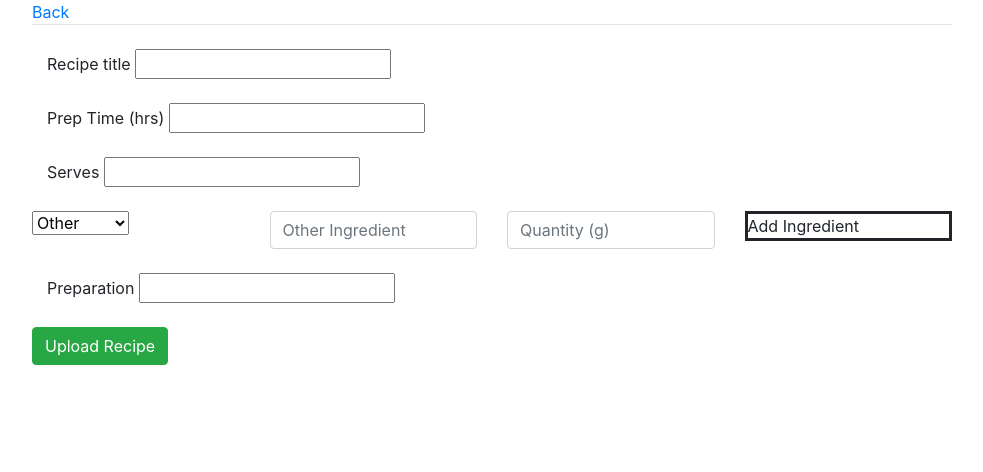
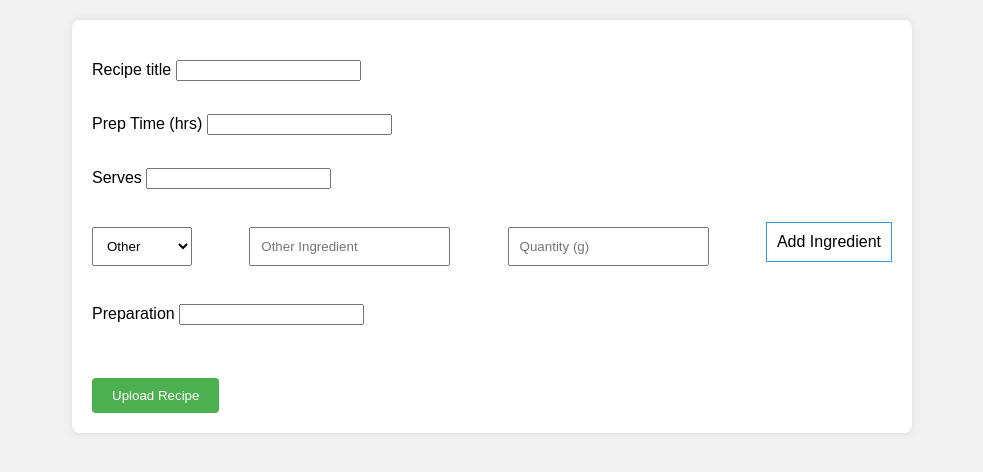
Before and after one commit to DanielHart-02/ECM2434-Group-4348-, a Django app: page /recipes/create in a window 1280 px wide. Shown: the top 472 px of the page, without its empty margins (148-1131 px from the left). Run offline with Django 5.2, Linux system fonts and the light colour scheme; data comes from the database, SQL or seed files in the repository.

Commit message:
Update create_recipe.html

```diff
--- a/ecm2434_coursework/recipes/templates/recipes/create_recipe.html
+++ b/ecm2434_coursework/recipes/templates/recipes/create_recipe.html
@@ -1,5 +1,79 @@
-{% extends 'recipes\base.html' %}
+<!DOCTYPE html>
+<html lang="en">
 
+<head>
+    <meta charset="UTF-8">
+    <meta name="viewport" content="width=device-width, initial-scale=1.0">
+    <title>Your Recipe Upload Page Title</title>
+
+    <style>
+        body {
+            font-family: Arial, sans-serif;
+            background-color: #f2f2f2;
+            margin: 0;
+            padding: 0;
+            box-sizing: border-box;
+        }
+
+        .container {
+            max-width: 800px;
+            margin: 20px auto;
+            background-color: #ffffff;
+            padding: 20px;
+            border-radius: 8px;
+            box-shadow: 0 0 10px rgba(0, 0, 0, 0.1);
+        }
+
+        form {
+            margin-top: 20px;
+        }
+
+        .col {
+            margin-bottom: 15px;
+        }
+
+        .row {
+            display: flex;
+            justify-content: space-between;
+        }
+
+        .form-select,
+        .form-control {
+            width: 100%;
+            padding: 10px;
+            margin: 5px 0;
+            box-sizing: border-box;
+        }
+
+        #button-add {
+            border: 1px solid #3498db;
+            padding: 10px;
+            cursor: pointer;
+            text-align: center;
+        }
+
+        #Ingredient-container {
+            margin-top: 20px;
+        }
+
+        button.btn-success {
+            background-color: #4caf50;
+            color: #fff;
+            padding: 10px 20px;
+            border: none;
+            border-radius: 4px;
+            cursor: pointer;
+        }
+
+        button.btn-success:hover {
+            background-color: #45a049;
+        }
+    </style>
+</head>
+
+<body>
+
+    <div class="container">
         {% block content %}
         <form method="POST" novalidate>
             {% csrf_token %}
@@ -21,24 +95,21 @@
                 <div class="col">
                     <select class="form-select" id="Ingredient-Selector">
                         <option selected>Other</option>
-
                         {% if ingredient_ratings %}
                             {% for rating in ingredient_ratings %}
-                <option value={{rating.ingredient}}>{{rating.ingredient}}</option>
+                                <option value="{{rating.ingredient}}">{{rating.ingredient}}</option>
                             {% endfor %}
                         {% endif %}
                     </select>
                 </div>
                 <div class="col">
-            <input id="Other-Ingredient-Input" type="text" class="form-control" placeholder="Other Ingredient"
-                aria-label="Other Ingredient">
+                    <input id="Other-Ingredient-Input" type="text" class="form-control" placeholder="Other Ingredient" aria-label="Other Ingredient">
                 </div>
                 <div class="col">
-            <input id="Ingredient_Amount" type="text" class="form-control" placeholder="Quantity (g)"
-                aria-label="Quantity (g)">
+                    <input id="Ingredient_Amount" type="text" class="form-control" placeholder="Quantity (g)" aria-label="Quantity (g)">
                 </div>
                 <div class="col">
-            <div id="button-add" style="border: solid;">Add Ingredient</div>
+                    <div id="button-add">Add Ingredient</div>
                 </div>
             </div>
             <br>
@@ -46,10 +117,7 @@
                 {{ form.preparation.label}} {{ form.preparation }}
             </div>
             <br>
-
-    <div id="Ingredient-container">
-    </div>
-
+            <div id="Ingredient-container"></div>
             <button type="submit" class="btn btn-success">Upload Recipe</button>
         </form>
 
@@ -62,7 +130,7 @@
                 const IngredientSelector = document.getElementById("Ingredient-Selector");
                 const IngredientAmount = document.getElementById("Ingredient_Amount");
 
-        // check quantity is positive int
+                // check quantity is a positive integer
                 if (!checkString(IngredientAmount.value)) {
                     return;
                 } else {
@@ -77,20 +145,17 @@
                         if (document.getElementById('id_ingredients').value != '') {
                             document.getElementById('id_ingredients').value += ',';
                         }
-                document.getElementById('id_ingredients').value += document.getElementById("Other-Ingredient-Input").value
-
+                        document.getElementById('id_ingredients').value += document.getElementById("Other-Ingredient-Input").value;
                     } else {
-                console.log("test2")
                         newIngredient.innerText = IngredientSelector.options[IngredientSelector.selectedIndex].innerHTML + ' ' + "(" + IngredientAmount.value + "g)";
 
                         if (document.getElementById('id_ingredients').value != '') {
                             document.getElementById('id_ingredients').value += ',';
                         }
                         document.getElementById('id_ingredients').value += IngredientSelector.options[IngredientSelector.selectedIndex].innerHTML;
-
                     }
 
-            if ( document.getElementById('id_quantities').value != '') {
+                    if (document.getElementById('id_quantities').value != '') {
                         document.getElementById('id_quantities').value += ',';
                     }
                     document.getElementById('id_quantities').value += IngredientAmount.value;
@@ -99,10 +164,13 @@
                 }
             }
 
-
             function checkString(string) {
                 return /^[0-9]*$/.test(string);
             }
-
         </script>
         {% endblock %}
+    </div>
+
+</body>
+
+</html>
```
Lines whose indentation alone changed are shown as unchanged.
